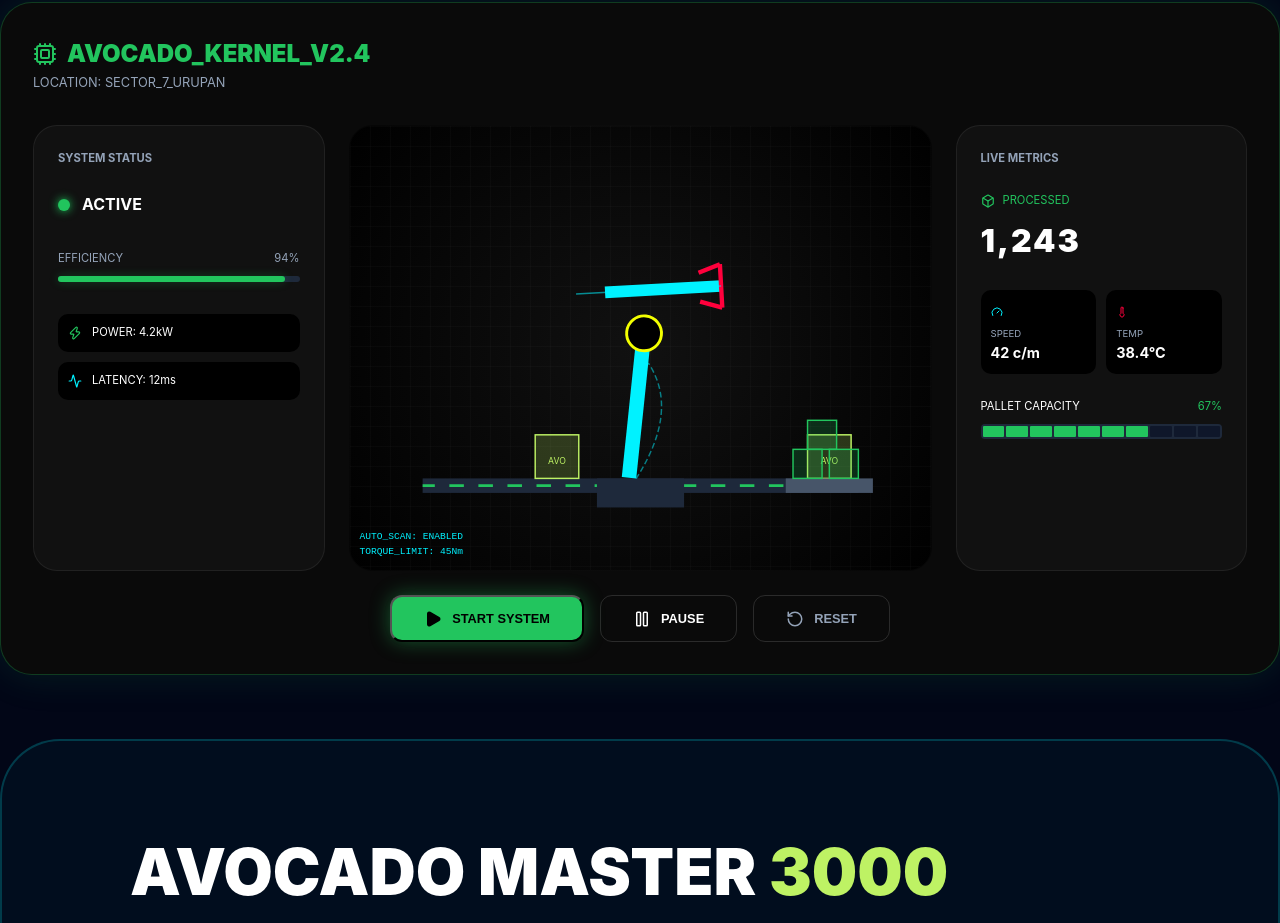
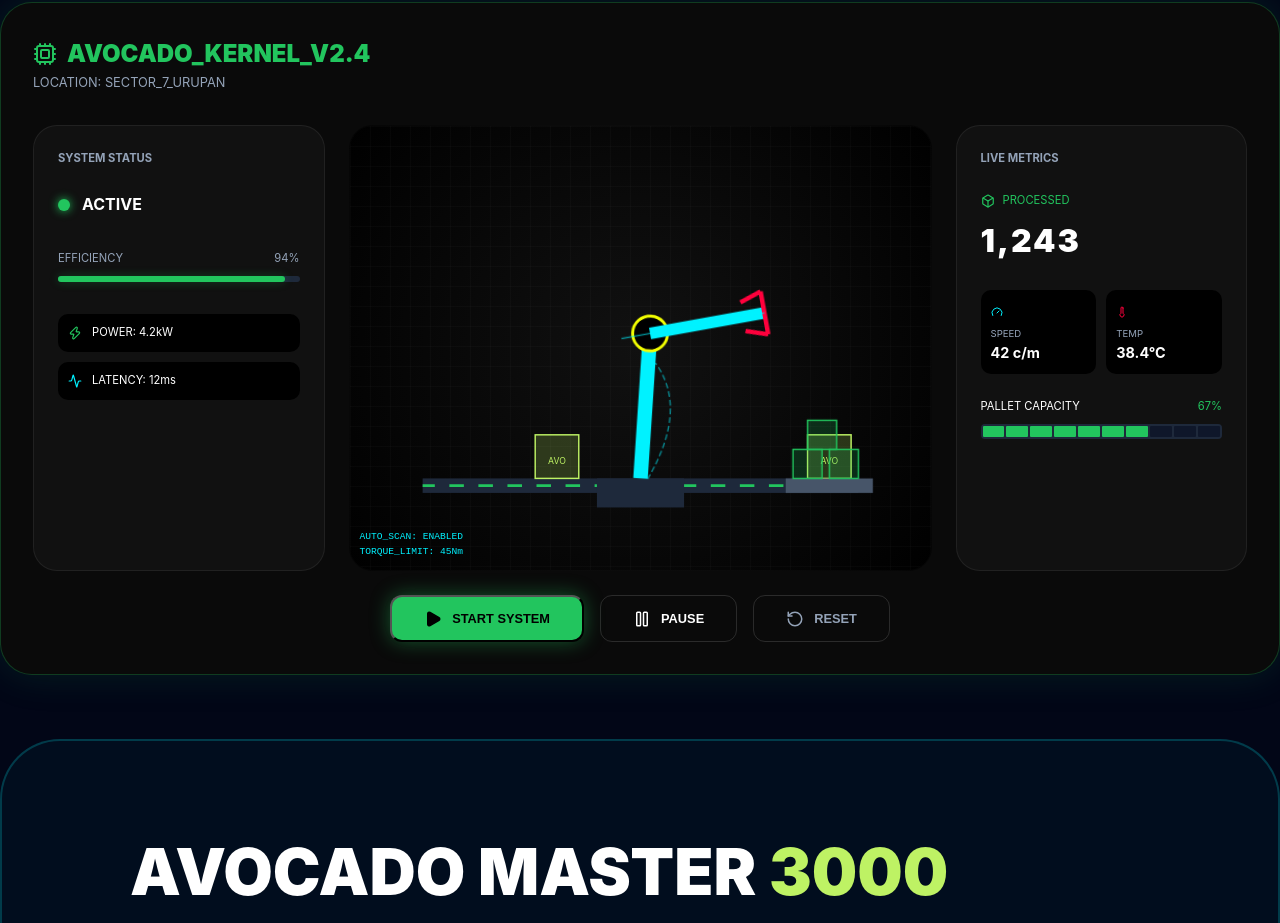
Before and after one commit to loky67-3/Academy, a React (Vite) app in the folder matematicas/: page /robots in a window 1280 px wide. Shown: the part 880-1803 px from the top of the page. Built offline with nearby package versions, Linux system fonts and the light colour scheme.

Commit message:
agregar cambios en el motion

```diff
--- a/matematicas/package.json
+++ b/matematicas/package.json
@@ -10,6 +10,7 @@
     "preview": "vite preview"
   },
   "dependencies": {
+    "framer-motion": "^12.38.0",
     "react": "^19.2.4",
     "react-dom": "^19.2.4",
     "react-router-dom": "^7.13.2"
--- a/matematicas/src/RobotsMaster.jsx
+++ b/matematicas/src/RobotsMaster.jsx
@@ -1,6 +1,5 @@
 import React, { useState, useEffect } from 'react';
 import { useNavigate } from 'react-router-dom';
-import { motion, AnimatePresence } from 'framer-motion';
 import { Play, Pause, RotateCcw, Activity, ShieldAlert, Cpu, Zap, Box, Thermometer, Gauge } from 'lucide-react';
 import Navbar from './Navbar';
 
@@ -55,16 +54,14 @@ const IndustrialAvocadoDashboard = () => {
           </h2>
           <p style={{ color: '#94a3b8', fontSize: '0.8rem' }}>LOCATION: SECTOR_7_URUPAN</p>
         </div>
-        <AnimatePresence>
-          {alert && (
-            <motion.div
-              initial={{ opacity: 0, x: 20 }} animate={{ opacity: 1, x: 0 }} exit={{ opacity: 0, x: 20 }}
-              style={{ background: ROBOT_UI.danger, padding: '0.5rem 1.5rem', borderRadius: '50px', fontSize: '0.8rem', fontWeight: 'bold', display: 'flex', alignItems: 'center', gap: '8px', boxShadow: `0 0 15px ${ROBOT_UI.danger}66` }}
-            >
-              <ShieldAlert size={16} /> {alert}
-            </motion.div>
-          )}
-        </AnimatePresence>
+        {alert && (
+          <div
+            className="alert-pop"
+            style={{ background: ROBOT_UI.danger, padding: '0.5rem 1.5rem', borderRadius: '50px', fontSize: '0.8rem', fontWeight: 'bold', display: 'flex', alignItems: 'center', gap: '8px', boxShadow: `0 0 15px ${ROBOT_UI.danger}66` }}
+          >
+            <ShieldAlert size={16} /> {alert}
+          </div>
+        )}
       </div>
 
       <div style={{ display: 'grid', gridTemplateColumns: '1fr 2fr 1fr', gap: '1.5rem', minHeight: '400px' }}>
@@ -75,7 +72,7 @@ const IndustrialAvocadoDashboard = () => {
 
           <div style={{ display: 'flex', alignItems: 'center', gap: '12px', marginBottom: '2rem' }}>
             <div style={{ width: '12px', height: '12px', borderRadius: '50%', background: status === 'active' ? '#22c55e' : (status === 'paused' ? ROBOT_UI.warning : ROBOT_UI.danger), boxShadow: `0 0 10px ${status === 'active' ? '#22c55e' : ROBOT_UI.danger}` }}>
-              {status === 'active' && <motion.div animate={{ scale: [1, 1.5, 1], opacity: [1, 0, 1] }} transition={{ repeat: Infinity, duration: 2 }} style={{ width: '100%', height: '100%', borderRadius: '50%', background: '#22c55e' }} />}
+              {status === 'active' && <div className="pulse-indicator" style={{ width: '100%', height: '100%', borderRadius: '50%', background: '#22c55e' }} />}
             </div>
             <span style={{ fontWeight: 'bold', textTransform: 'uppercase' }}>{status}</span>
           </div>
@@ -86,7 +83,7 @@ const IndustrialAvocadoDashboard = () => {
               <span>94%</span>
             </div>
             <div style={{ height: '6px', background: '#1e293b', borderRadius: '10px' }}>
-              <motion.div animate={{ width: '94%' }} style={{ height: '100%', background: '#22c55e', borderRadius: '10px', boxShadow: '0 0 10px #22c55e44' }} />
+              <div style={{ height: '100%', background: '#22c55e', borderRadius: '10px', boxShadow: '0 0 10px #22c55e44', width: '94%', transition: 'width 1s ease' }} />
             </div>
           </div>
 
@@ -108,42 +105,46 @@ const IndustrialAvocadoDashboard = () => {
           <svg viewBox="0 0 400 300" style={{ width: '100%', height: '100%', position: 'relative', zIndex: 1 }}>
             {/* Banda Transportadora */}
             <rect x="50" y="240" width="300" height="10" fill="#1e293b" />
-            <motion.line x1="50" y1="245" x2="350" y2="245" stroke="#22c55e" strokeWidth="2" strokeDasharray="10,10" animate={{ strokeDashoffset: [0, -20] }} transition={{ repeat: Infinity, duration: 1, ease: "linear" }} />
+            <line
+              x1="50" y1="245" x2="350" y2="245"
+              stroke="#22c55e" strokeWidth="2" strokeDasharray="10,10"
+              style={{ animation: status === 'active' ? 'conveyorFlow 1s linear infinite' : 'none' }}
+            />
 
             {/* Cajas en la banda */}
             {status === 'active' && [0, 1, 2].map(i => (
-              <motion.g key={i} initial={{ x: -50 }} animate={{ x: 450 }} transition={{ repeat: Infinity, duration: 4, delay: i * 1.5, ease: "linear" }}>
+              <g key={i} style={{ animation: 'boxMove 4s linear infinite', animationDelay: `${i * 1.5}s` }}>
                 <rect x="0" y="210" width="30" height="30" fill="rgba(190, 242, 100, 0.2)" stroke="#bef264" />
                 <text x="15" y="230" fill="#bef264" fontSize="6" textAnchor="middle">AVO</text>
-              </motion.g>
+              </g>
             ))}
 
             {/* BRAZO ROBÓTICO NEÓN */}
             <g transform="translate(200, 240)">
-              {/* Base */}
               <rect x="-30" y="0" width="60" height="20" fill="#1e293b" />
 
-              {/* Brazo Principal */}
-              <motion.g animate={{ rotate: status === 'active' ? [-10, 10, -10] : 0 }} transition={{ repeat: Infinity, duration: 3 }}>
+              <g style={{
+                transformOrigin: '0 0',
+                animation: status === 'active' ? 'armSwing 3s ease-in-out infinite' : 'none'
+              }}>
                 <rect x="-5" y="-100" width="10" height="100" fill={ROBOT_UI.primary} />
-                {/* Mangueras animadas */}
-                <motion.path d="M5 -80 Q 30 -50 5 0" fill="none" stroke={ROBOT_UI.primary} strokeWidth="1" strokeDasharray="4,2" animate={{ strokeDashoffset: [0, 10] }} transition={{ repeat: Infinity, duration: 0.5, ease: "linear" }} opacity="0.5" />
+                <path d="M5 -80 Q 30 -50 5 0" fill="none" stroke={ROBOT_UI.primary} strokeWidth="1" strokeDasharray="4,2" style={{ animation: 'hoseFlow 0.5s linear infinite' }} opacity="0.5" />
 
-                {/* Articulación 2 */}
                 <g transform="translate(0, -100)">
                   <circle r="12" fill="#000" stroke={ROBOT_UI.warning} strokeWidth="2" />
-                  <motion.g animate={{ rotate: status === 'active' ? [45, 90, 45] : 45 }} transition={{ repeat: Infinity, duration: 3 }}>
+                  <g style={{
+                    transformOrigin: '0 0',
+                    animation: status === 'active' ? 'jointSwing 3s ease-in-out infinite' : 'none'
+                  }}>
                     <rect x="-4" y="-80" width="8" height="80" fill={ROBOT_UI.primary} />
 
-                    {/* Gripper / Pinza */}
                     <g transform="translate(0, -80)">
                       <path d="M-15 0 L15 0 M-15 0 L-10 15 M15 0 L10 15" stroke={ROBOT_UI.danger} strokeWidth="3" />
-                      {/* Sensor Laser */}
-                      <motion.line x1="0" y1="0" x2="0" y2="100" stroke={ROBOT_UI.primary} strokeWidth="1" animate={{ opacity: [0, 0.8, 0] }} transition={{ repeat: Infinity, duration: 0.2 }} />
+                      <line x1="0" y1="0" x2="0" y2="100" stroke={ROBOT_UI.primary} strokeWidth="1" style={{ animation: 'laserFlicker 0.2s infinite' }} />
                     </g>
-                  </motion.g>
+                  </g>
                 </g>
-              </motion.g>
+              </g>
             </g>
 
             {/* Tarima (Pallet) */}
@@ -241,6 +242,44 @@ const IndustrialAvocadoDashboard = () => {
         }
         .control-btn:hover { transform: translateY(-2px); box-shadow: 0 5px 15px rgba(34, 197, 94, 0.2); }
         .control-btn.active { box-shadow: 0 0 20px #22c55e66; }
+      `}} />
+
+      <style dangerouslySetInnerHTML={{ __html: `
+        @keyframes alert-pop {
+          from { opacity: 0; transform: translateX(20px); }
+          to { opacity: 1; transform: translateX(0); }
+        }
+        .alert-pop { animation: alert-pop 0.3s ease-out; }
+
+        @keyframes pulse-indicator {
+          0% { transform: scale(1); opacity: 1; }
+          50% { transform: scale(1.5); opacity: 0; }
+          100% { transform: scale(1); opacity: 0; }
+        }
+        .pulse-indicator { animation: pulse-indicator 2s infinite; }
+
+        @keyframes conveyorFlow {
+          from { stroke-dashoffset: 0; }
+          to { stroke-dashoffset: -20; }
+        }
+
+        @keyframes boxMove {
+          from { transform: translateX(-50px); }
+          to { transform: translateX(450px); }
+        }
+
+        @keyframes armSwing {
+          0%, 100% { transform: rotate(-10deg); }
+          50% { transform: rotate(10deg); }
+        }
+
+        @keyframes jointSwing {
+          0%, 100% { transform: rotate(45deg); }
+          50% { transform: rotate(90deg); }
+        }
+
+        @keyframes hoseFlow { from { stroke-dashoffset: 0; } to { stroke-dashoffset: 10; } }
+        @keyframes laserFlicker { 0%, 100% { opacity: 0; } 50% { opacity: 0.8; } }
       `}} />
     </div>
   );
```
Also changed, not shown: 1 other file (tests, documents, lock files or other folders).
